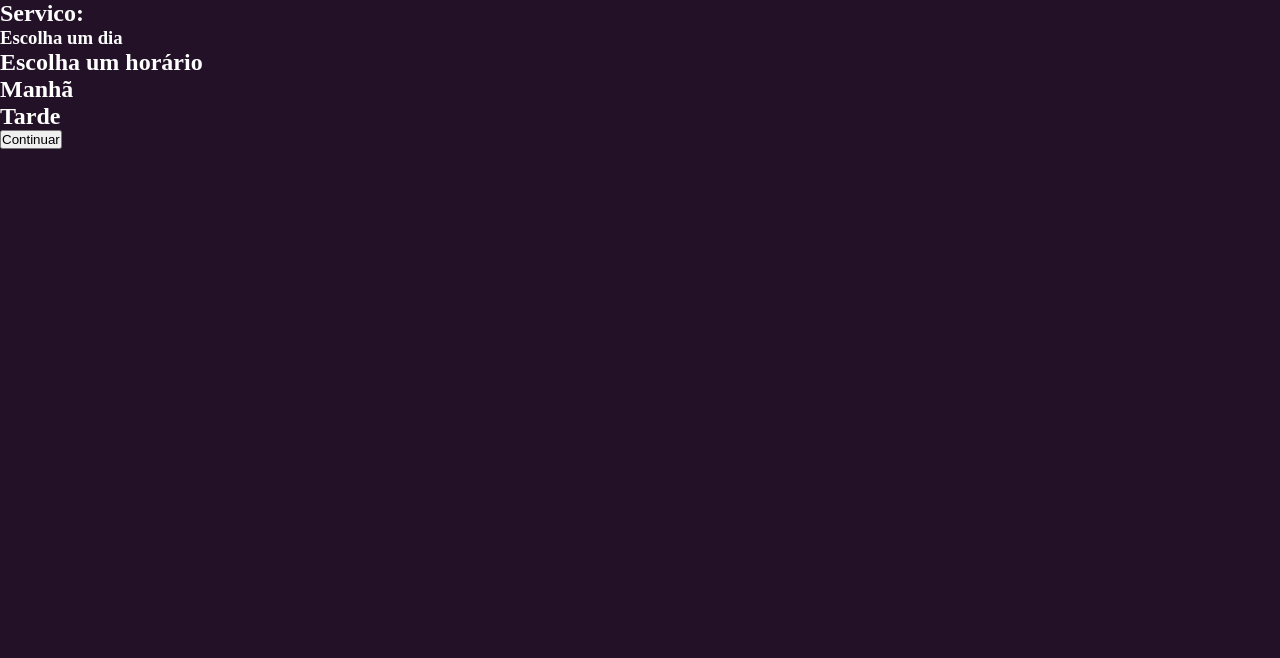
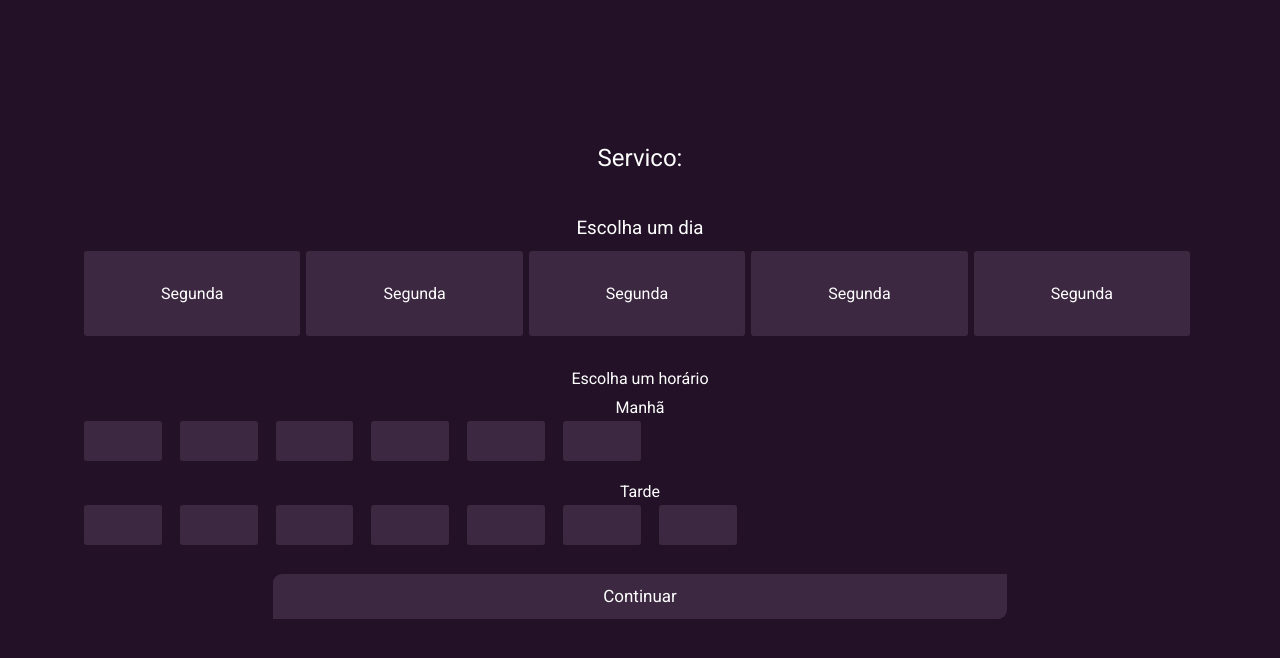
Before and after one commit to matcs06/SistemaDeAgendamentos, a Next.js app: page /client/chooseTime in a window 1280 px wide. Shown: the top 658 px of the page. Built offline with nearby package versions, Linux system fonts and the light colour scheme; a web font is replaced by a local one.

Commit message:
Styling choose time screen

```diff
--- a/src/pages/client/chooseTime/chooseTime.module.scss
+++ b/src/pages/client/chooseTime/chooseTime.module.scss
@@ -0,0 +1,125 @@
+.container{
+    display: flex;
+    width: 100%;
+    flex-direction: column;
+    align-items: center;
+    padding: 20px;
+}
+
+.titleService{
+    margin: 10% 0 15px 0;
+    font-family: "Roboto";
+    font-weight: lighter;
+}
+
+.pickDayTitle{
+    margin-top: 30px;
+    margin-bottom: 10px;
+    font-family: "Roboto";
+    font-weight: lighter;
+}
+
+.weekDays{
+    width: 90%;
+    height: 90px;
+    display: flex;
+    flex-direction: row;
+    margin: 0 0 10px 0;
+    overflow-x: auto;
+    padding: 2px 2px 2px 2px;
+
+
+    .weekDay{
+        margin-right: 6px;
+        height: 85px;
+        width: 35%;
+        min-width: 117px;
+        background-color: #3C2841;
+        display: flex;
+        align-items: center;
+        justify-content: center;
+        border-radius: 3px;
+        font-family: "Roboto";
+        cursor: pointer;
+        transition: background-color 0.2s ;
+
+        &:hover{
+            background-color: rgba($color: #3C2841, $alpha: 0.6);
+        }
+    }
+}
+
+.pickTimeContainer{
+    display: flex;
+    flex-direction: column;
+    align-items: center;
+    width: 100%;
+
+    h2{
+        font-family: "Roboto";
+        font-weight: lighter;
+        font-size: 16px;
+    }
+}
+
+.pickTimeTitle{
+    margin-top: 20px;
+    margin-bottom: 10px;
+}
+
+.times{
+    width: 90%;
+    height: 55px;
+    display: flex;
+    flex-direction: row;
+    margin: 0 0 10px 0;
+    overflow-x: auto;
+    padding: 4px 2px 2px 2px;
+    .time{
+        margin-right: 18px;
+        height: 40px;
+        width: 7%;
+        min-width: 50px;
+        background-color: #3C2841;
+        display: flex;
+        align-items: center;
+        justify-content: center;
+        border-radius: 3px;
+        font-family: "Roboto";
+        cursor: pointer;
+
+        transition: background-color 0.2s ;
+
+        &:hover{
+            background-color: rgba($color: #3C2841, $alpha: 0.6);
+        }
+    }
+}
+
+.buttonContainer{
+    display: flex;
+    align-items: center;
+    justify-content: center;
+    height: 60px;
+    width: 60%;
+    padding: 5px;
+
+    button{
+        width: 100%;
+        height: 90%;
+        font-family: "Roboto";
+        font-weight: lighter;
+        color: #fff;
+        font-size: 17px;
+        background-color:#3C2841 ;
+        border: none;
+        border-top-left-radius: 9px;
+        border-bottom-right-radius: 9px;
+        cursor: pointer;
+        transition: background-color 0.2s ;
+
+        &:hover{
+            background-color: rgba($color: #3C2841, $alpha: 0.6);
+        }
+    }
+}
--- a/src/pages/client/chooseTime/index.tsx
+++ b/src/pages/client/chooseTime/index.tsx
@@ -1,4 +1,4 @@
-import styles from "./ChooseTime.module.scss"
+import styles from "./chooseTime.module.scss"
 import { withRouter } from 'next/router'
 
 function ChooseTime(props: any){
@@ -11,23 +11,37 @@ function ChooseTime(props: any){
 
     return(
         <div className={styles.container}>
-            <h2>Servico: {props.router.query.serviceName}</h2>
+            <h2 className={styles.titleService}>Servico: {props.router.query.serviceName}</h2>
 
-            <h3>Escolha um dia</h3>
+            <h3 className={styles.pickDayTitle}>Escolha um dia</h3>
             <div className={styles.weekDays}>
-                <div className={styles.wekkDay}></div>
+                <div className={styles.weekDay}>Segunda</div>
+                <div className={styles.weekDay}>Segunda</div>
+                <div className={styles.weekDay}>Segunda</div>
+                <div className={styles.weekDay}>Segunda</div>
+                <div className={styles.weekDay}>Segunda</div>
             </div>
 
-            <div>
-                <h2>Escolha um horário</h2>
+            <div className={styles.pickTimeContainer}>
+                <h2 className={styles.pickTimeTitle} >Escolha um horário</h2>
 
                 <h2>Manhã</h2>
                 <div className={styles.times}>
                     <div className={styles.time}></div>
+                    <div className={styles.time}></div>
+                    <div className={styles.time}></div>
+                    <div className={styles.time}></div>
+                    <div className={styles.time}></div>
+                    <div className={styles.time}></div>
                 </div>
-
                 <h2>Tarde</h2>
                 <div className={styles.times}>
+                    <div className={styles.time}></div>
+                    <div className={styles.time}></div>
+                    <div className={styles.time}></div>
+                    <div className={styles.time}></div>
+                    <div className={styles.time}></div>
+                    <div className={styles.time}></div>
                     <div className={styles.time}></div>
                 </div>
             </div>
--- a/src/pages/client/servicesList/servicesList.module.scss
+++ b/src/pages/client/servicesList/servicesList.module.scss
@@ -34,15 +34,15 @@
  .card{
     width: 20%;
     min-width: 250px;
-    background: var(--lilac-button);
+    background-color: var(--lilac-button);
     border-radius: 4px;
     padding: 15px 10px 10px 10px;
     margin: 10px 15px 10px 15%;
     height: 190px;
-    transition: background 0.2s;
+    transition: background-color 0.2s;
 
     &:hover{
-       background:#231227;
+      background-color:#231227;
     }
 
 
```
